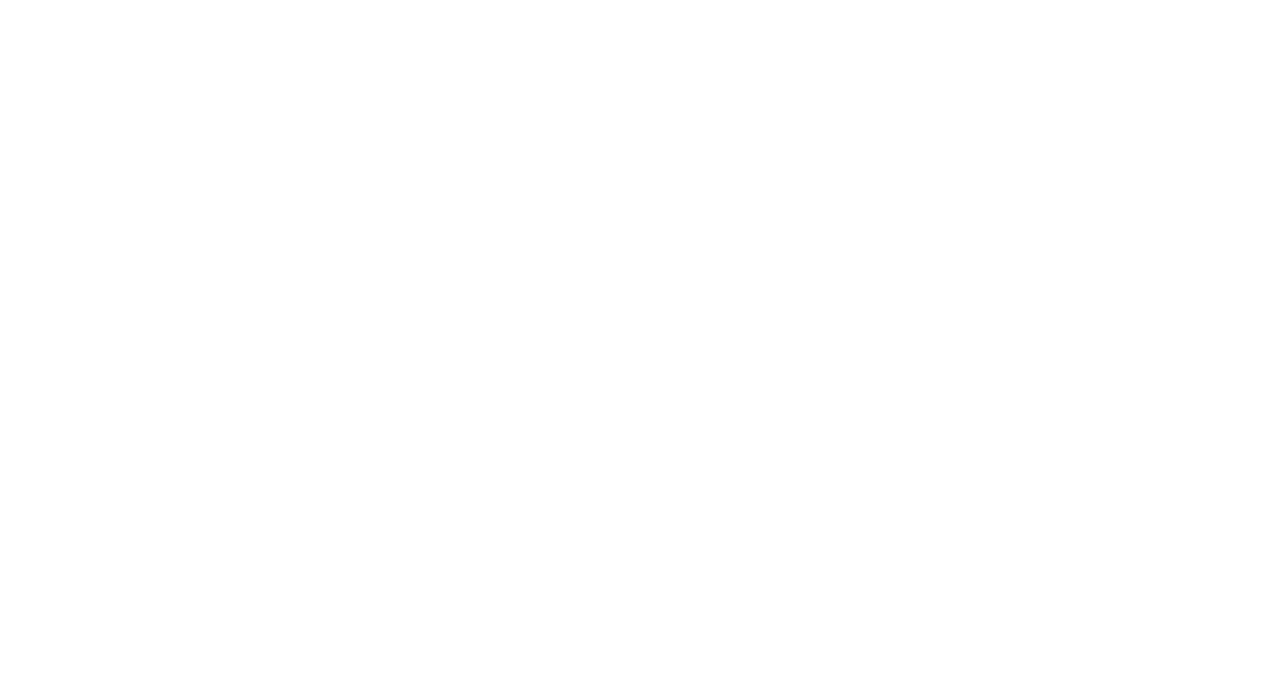
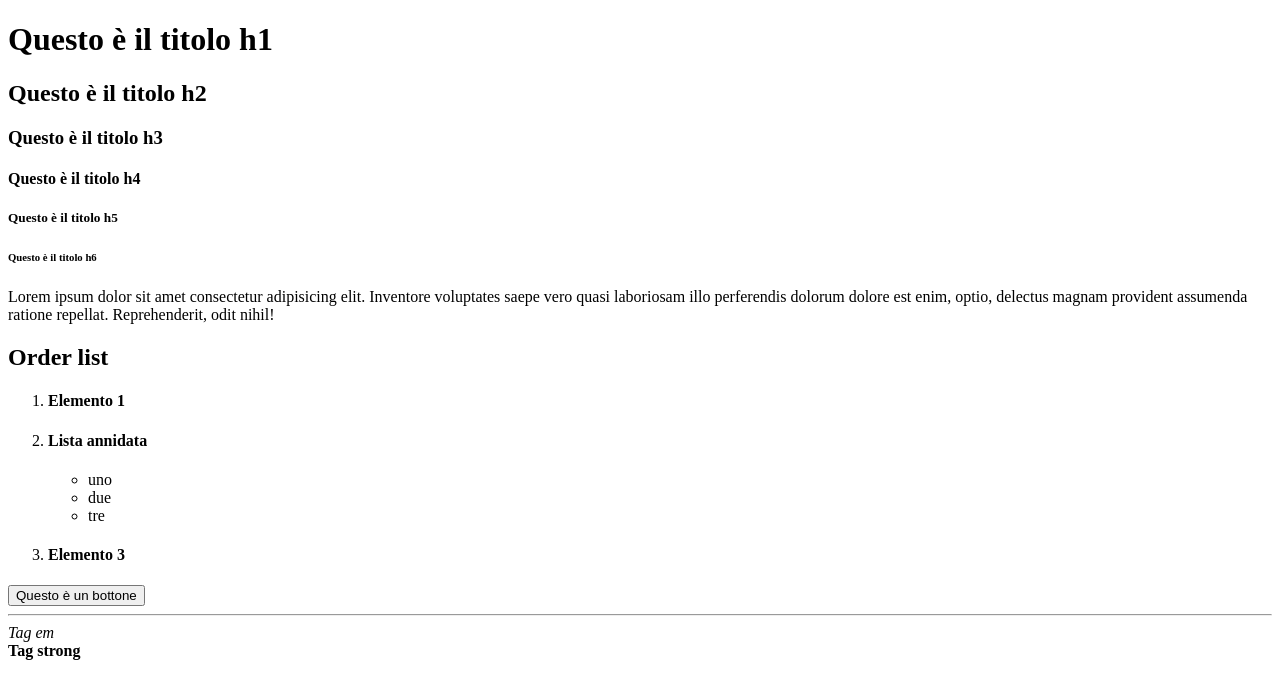
Before and after one commit to olga-demina/classe62-html-tags, a plain HTML site: page index.html in a window 1280 px wide. Drawn offline with Linux system fonts and the light colour scheme.

Commit message:
tad html di base

```diff
--- a/index.html
+++ b/index.html
@@ -4,9 +4,54 @@
     <meta charset="UTF-8">
     <meta http-equiv="X-UA-Compatible" content="IE=edge">
     <meta name="viewport" content="width=device-width, initial-scale=1.0">
-    <title>Document</title>
+    <title>Html tags</title>
 </head>
 <body>
 
+    <!-- Tag html per i titoli -->
+    <!-- Esistono 6 titoli in html -->
+    <h1>Questo è il titolo h1</h1>
+    <h2>Questo è il titolo h2</h2>
+    <h3>Questo è il titolo h3</h3>
+    <h4>Questo è il titolo h4</h4>
+    <h5>Questo è il titolo h5</h5>
+    <h6>Questo è il titolo h6</h6>
+    <!-- /Tag html per i titoli -->
+
+    <!-- Questo è un paragrafo -->
+    <p>Lorem ipsum dolor sit amet consectetur adipisicing elit. Inventore voluptates saepe vero quasi laboriosam illo perferendis dolorum dolore est enim, optio, delectus magnam provident assumenda ratione repellat. Reprehenderit, odit nihil!</p>
+    <!-- /Questo è un paragrafo -->
+
+    <!-- Questa è una order list -->
+    <h2>Order list</h2>
+    <ol>
+        <li>
+            <h4>Elemento 1</h4>
+        </li>
+        <li>
+            <h4>Lista annidata</h4>
+            <ul>
+                <li>uno</li>
+                <li>due</li>
+                <li>tre</li>
+            </ul>
+        </li>
+        <li>
+            <h4>Elemento 3</h4>
+        </li>
+    </ol>
+    <!-- /Questa è una order list -->
+
+    <!-- Altri tag html -->
+    <button>Questo è un bottone</button>
+
+    <hr>
+
+    <em>Tag em</em>
+    <br>
+    <strong>Tag strong</strong>
+    <!-- /Altri tag html -->
+
+
 </body>
 </html>
```
